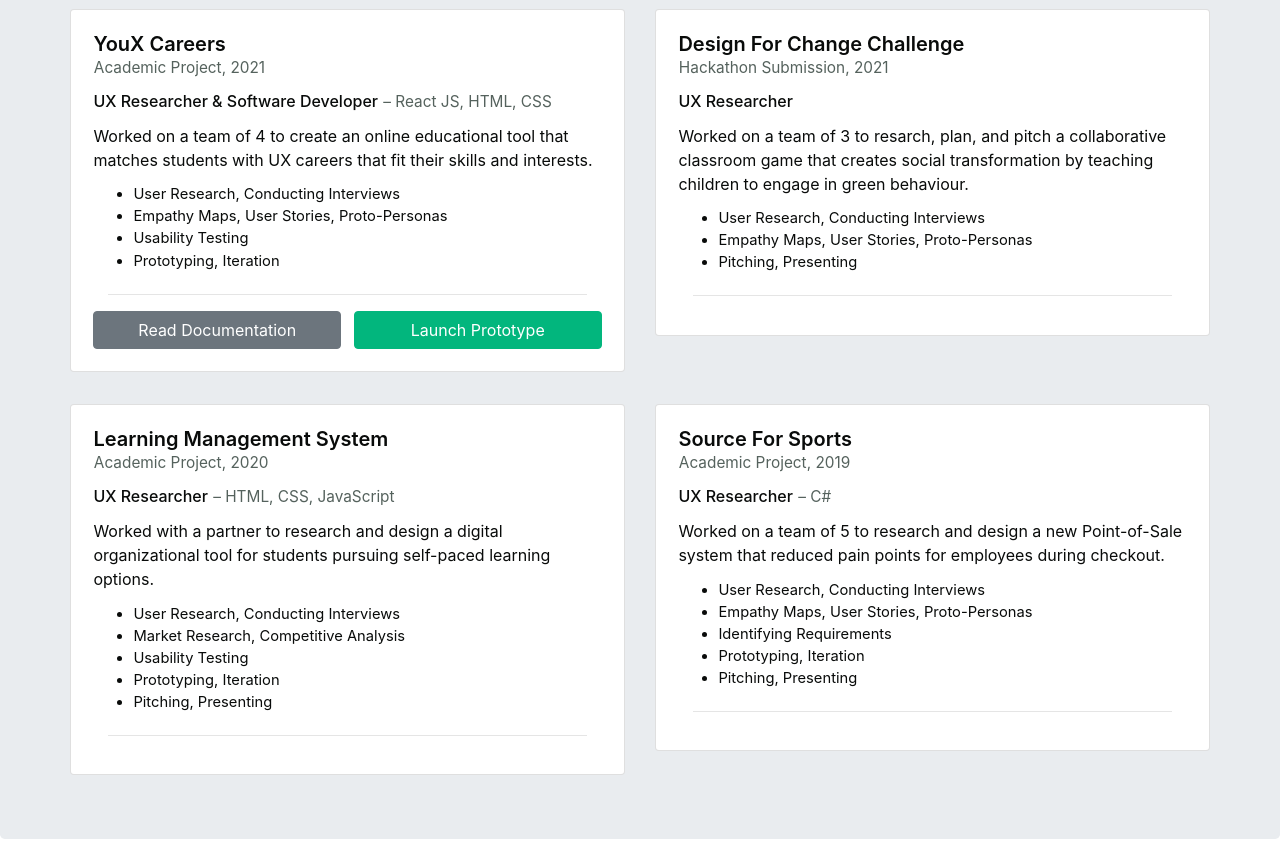
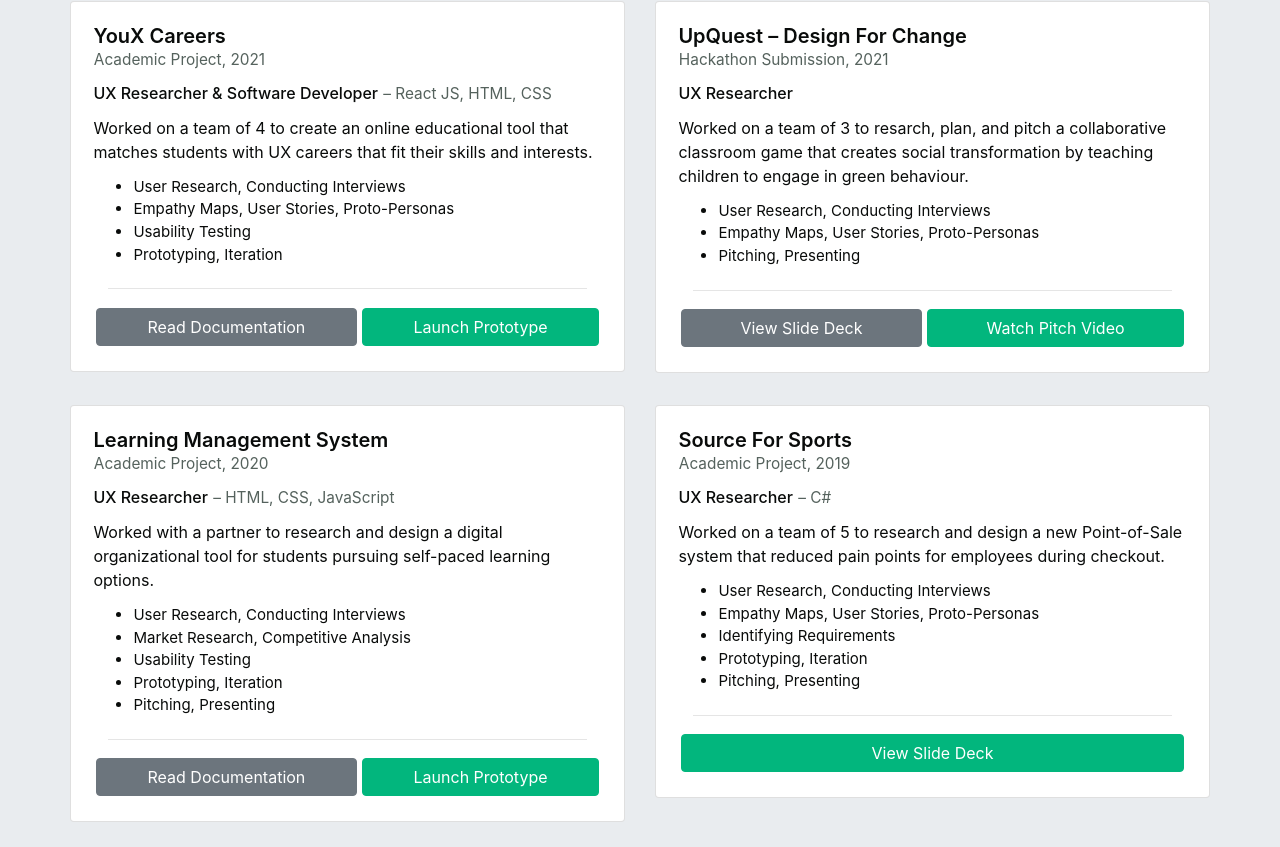
Before and after one commit to kelvinkellner/portfolio-v3, a React (Create React App) app: page /ux in a window 1280 px wide. Shown: the part 733-1580 px from the top of the page. Built offline with nearby package versions, Linux system fonts and the light colour scheme; a web font is replaced by a local one.

Commit message:
Completed first iteration of UX Project page

```diff
--- a/src/assets/css/app.css
+++ b/src/assets/css/app.css
@@ -171,7 +171,7 @@ h6 {
 .project ul {
   margin-top: 0.8em;
   margin-bottom: 0.4em;
-  font-size: 0.92em;
+  font-size: 0.94em;
 }
 .project-link {
   text-decoration: none;
@@ -184,7 +184,8 @@ h6 {
   border-color: var(--main-color);
 }
 .btn-primary:hover,
-.btn-primary:focus {
+.btn-primary:focus,
+.btn-primary:active {
   background-color: var(--main-color-dark);
   border-color: var(--main-color-dark);
 }
--- a/src/components/Heading.js
+++ b/src/components/Heading.js
@@ -3,7 +3,7 @@ import React, { Component } from 'react';
 class Heading extends Component {
     render(){
         return (
-            <h3 className={this.props.className + ' heading'}>{this.props.children}</h3>
+            <h3 className={this.props.className + ' heading'} style={this.props.style}>{this.props.children}</h3>
         );
     }
 }
--- a/src/components/Project.js
+++ b/src/components/Project.js
@@ -28,11 +28,11 @@ class Project extends Component {
                     </Row>
                     <hr />
                     {actions === undefined ? <></> : (
-                        <Row>
+                        <Row style={{display: "flex", alignItems: "stretch"}}>
                             {actions.map((a, i) => i === actions.length-1 ?
-                                <Col style={{padding: 0, paddingRight: 0}}><a className="project-link" href={a.href} target="_blank" rel="noreferrer"><Button className="btn-project-link" variant="primary" block>{a.message}</Button></a></Col>
+                                <a style={{flexGrow: 1, padding: "0.16em"}} className="project-link" href={a.href} target="_blank" rel="noreferrer"><Button className="btn-project-link" variant="primary" block>{a.message}</Button></a>
                             :
-                                <Col style={{padding: 0, paddingRight: "0.8em"}}><a className="project-link" href={a.href} target="_blank" rel="noreferrer"><Button className="btn-project-link" variant="secondary" block>{a.message}</Button></a></Col>
+                                <a style={{flexGrow: 1, padding: "0.16em"}} className="project-link" href={a.href} target="_blank" rel="noreferrer"><Button className="btn-project-link" variant="secondary" block>{a.message}</Button></a>
                             )}
                         </Row>
                     )}
--- a/src/components/pages/UX.js
+++ b/src/components/pages/UX.js
@@ -29,7 +29,7 @@ class UX extends Component {
                         <p>Throughout my time at University, I have had the chance to perform countless interviews and usability studies, designed numerous wireframes and mockups, created proposals, and designed many prototypes of various levels of fidelity and functionality – some of which you can find below...</p>
                     </Row>
                     <Row style={{marginTop: "2em"}}>
-                        <Heading>UX Projects<span>.</span></Heading>
+                        <Heading style={{marginBottom: "0.8em"}}>UX Projects<span>.</span></Heading>
                     </Row>
                 </Container>
                 <ProjectDeck>
@@ -49,7 +49,14 @@ class UX extends Component {
                             <li>Prototyping, Iteration</li>
                         </ul>
                     </Project>
-                    <Project title="Design For Change Challenge" role="UX Researcher" year="2021" type="Hackathon Submission">
+                    <Project title="UpQuest – Design For Change" role="UX Researcher" year="2021" type="Hackathon Submission"
+                    actions={[{
+                            message: "View Slide Deck",
+                            href: "https://drive.google.com/file/d/1ibkh3q5ftH1jc6ssOXsa5PlyvZZT4HEL/view?usp=sharing"
+                        }, {
+                            message: "Watch Pitch Video",
+                            href: "https://youtu.be/Cj8Bo3pJOUQ"
+                        }]}>
                         Worked on a team of 3 to resarch, plan, and pitch a collaborative classroom game that creates social transformation by teaching children to engage in green behaviour.
                         <ul>
                             <li>User Research, Conducting Interviews</li>
@@ -57,7 +64,14 @@ class UX extends Component {
                             <li>Pitching, Presenting</li>
                         </ul>
                     </Project>
-                    <Project title="Learning Management System" role="UX Researcher" year="2020" type="Academic Project" tech="HTML, CSS, JavaScript">
+                    <Project title="Learning Management System" role="UX Researcher" year="2020" type="Academic Project" tech="HTML, CSS, JavaScript"
+                    actions={[{
+                            message: "Read Documentation",
+                            href: "https://drive.google.com/file/d/1tY-E87KnSFvgoJWQcjoJwE1IiGaUOY9g/view?usp=sharing"
+                        }, {
+                            message: "Launch Prototype",
+                            href: "https://lms-prototype.vercel.app/"
+                        }]}>
                         Worked with a partner to research and design a digital organizational tool for students pursuing self-paced learning options.
                         <ul>
                             <li>User Research, Conducting Interviews</li>
@@ -67,7 +81,11 @@ class UX extends Component {
                             <li>Pitching, Presenting</li>
                         </ul>
                     </Project>
-                    <Project title="Source For Sports" role="UX Researcher" year="2019" type="Academic Project" tech="C#">
+                    <Project title="Source For Sports" role="UX Researcher" year="2019" type="Academic Project" tech="C#"
+                    actions={[{
+                            message: "View Slide Deck",
+                            href: "https://drive.google.com/file/d/1DJ-hISyE38oaiGKANxGW_0BiogmPG9Gy/view?usp=sharing"
+                        }]}>
                         Worked on a team of 5 to research and design a new Point-of-Sale system that reduced pain points for employees during checkout.
                         <ul>
                             <li>User Research, Conducting Interviews</li>
```
